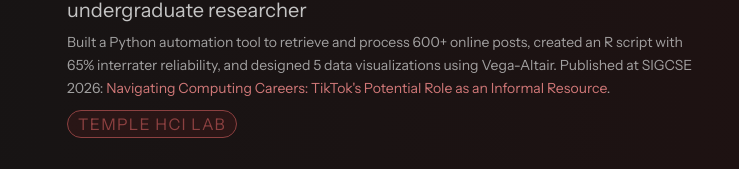
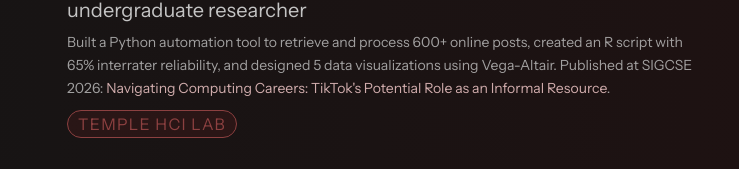
Before and after one commit to adyan1025/adyan1025.github.io, a React (Vite) app: page / in a window 1280 px wide. Shown: the part 1471-1640 px from the top of the page, without its empty margins (268-1007 px from the left). Built offline with nearby package versions, Linux system fonts and the light colour scheme; a web font is replaced by a local one.

Commit message:
Change link color

```diff
--- a/src/styling/index.css
+++ b/src/styling/index.css
@@ -60,7 +60,7 @@ p {
 }
 
 a {
-  color: #ff9292;
+  color: #ffd4d4;
   text-decoration: none;
   background-image: linear-gradient(to right, #C4C4C4, #FF7373);
   background-repeat: no-repeat;
```
